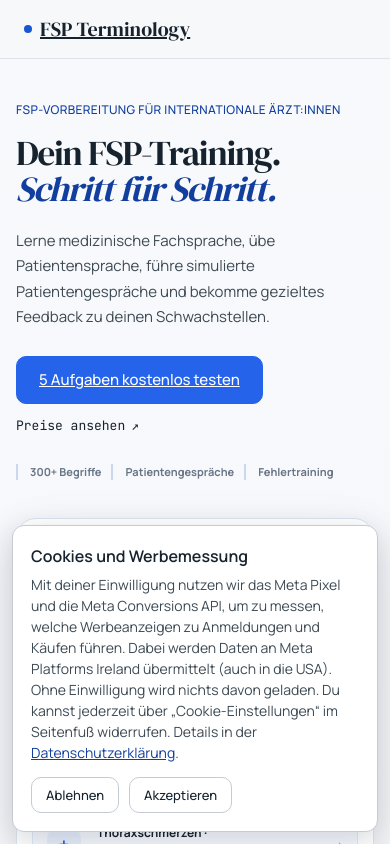
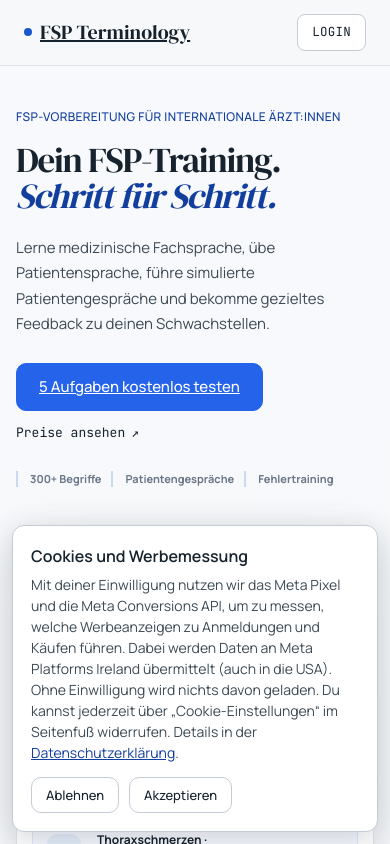
Before and after one commit to RTChouaib/fspnew, a Next.js app: page / in a window 390 px wide. Shown: the top 844 px of the page. Built offline with nearby package versions, Linux system fonts and the light colour scheme; no server answers.

Commit message:
Add files via upload

```diff
--- a/app/globals.css
+++ b/app/globals.css
@@ -167,7 +167,10 @@ button{font-family:var(--sans); cursor:pointer;}
   .pricing-grid{grid-template-columns:1fr;}
   .cat-grid{grid-template-columns:1fr 1fr;}
   .stat-row{grid-template-columns:1fr 1fr;}
-  .nav-links{display:none;}
+  /* Keep LOGIN reachable on phones; other links live on the page itself (hero CTA, pricing link). */
+  .nav-links{gap:12px;}
+  .nav-links .nav-hide-mobile{display:none;}
+  .nav-links .nav-login{border:1px solid var(--line-strong); border-radius:8px; padding:8px 14px; color:var(--ink); background:var(--card);}
   .habit-banner{padding:28px 22px;}
 }
 @media (max-width: 420px){
--- a/components/MarketingTopBar.tsx
+++ b/components/MarketingTopBar.tsx
@@ -8,10 +8,10 @@ export function MarketingTopBar() {
           <span className="dot"></span>FSP Terminology
         </Link>
         <div className="nav-links">
-          <Link href="/#how" className="nav-link">SO FUNKTIONIERT&apos;S</Link>
-          <Link href="/pricing" className="nav-link">PREISE</Link>
-          <Link href="/login" className="nav-link">LOGIN</Link>
-          <Link href="/demo" className="btn btn-sm btn-blue">5 Aufgaben testen</Link>
+          <Link href="/#how" className="nav-link nav-hide-mobile">SO FUNKTIONIERT&apos;S</Link>
+          <Link href="/pricing" className="nav-link nav-hide-mobile">PREISE</Link>
+          <Link href="/login" className="nav-link nav-login">LOGIN</Link>
+          <Link href="/demo" className="btn btn-sm btn-blue nav-hide-mobile">5 Aufgaben testen</Link>
         </div>
       </div>
     </div>
```
